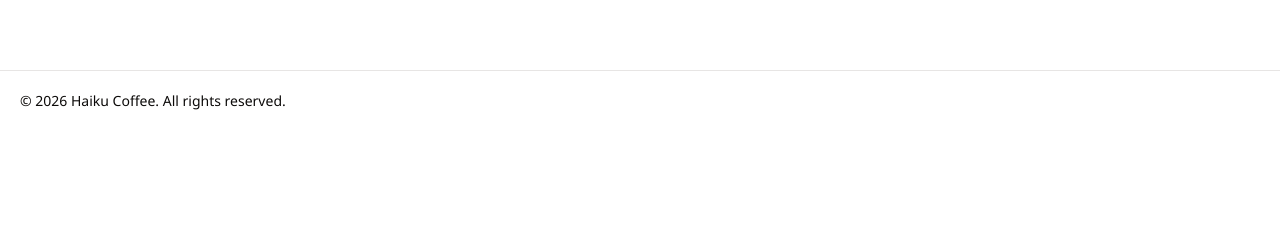
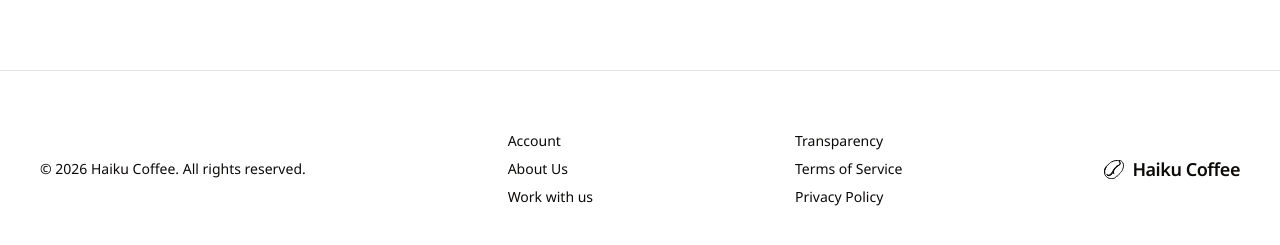
Before and after one commit to telecasteren/haiku_frontend, a Next.js app: page / in a window 1280 px wide. Shown: the part 2680-2925 px from the top of the page. Before the commit the page ends 2811 px from the top, so only its background shows below. Built offline with nearby package versions, Linux system fonts and the light colour scheme.

Commit message:
Improved footer content with logo and links

```diff
--- a/src/components/Footer.tsx
+++ b/src/components/Footer.tsx
@@ -1,9 +1,26 @@
+import { brand } from "@/lib/data/brand";
+import Link from "next/link";
+
 export default function Footer() {
   return (
-    <footer className="p-5 border-t items-center text-sm">
+    <footer className="flex flex-wrap gap-4 justify-between p-10 pt-15 pb-15 border-t items-center text-sm">
       <p>
         &copy; {new Date().getFullYear()} Haiku Coffee. All rights reserved.
       </p>
+
+      <div className="flex flex-col gap-2">
+        <Link href="/account" className="hover:underline">Account</Link>
+        <Link href="/about" className="hover:underline">About Us</Link>
+        <Link href="/about#work-with-us" className="hover:underline">Work with us</Link>
+      </div>
+
+      <div className="flex flex-col gap-2">
+        <Link href="/transparency" className="hover:underline">Transparency</Link>
+        <Link href="/terms" className="hover:underline">Terms of Service</Link>
+        <Link href="/privacy" className="hover:underline">Privacy Policy</Link>
+      </div>
+
+      <span>{brand.LogoWithText()}</span>
     </footer>
   );
 }
```
